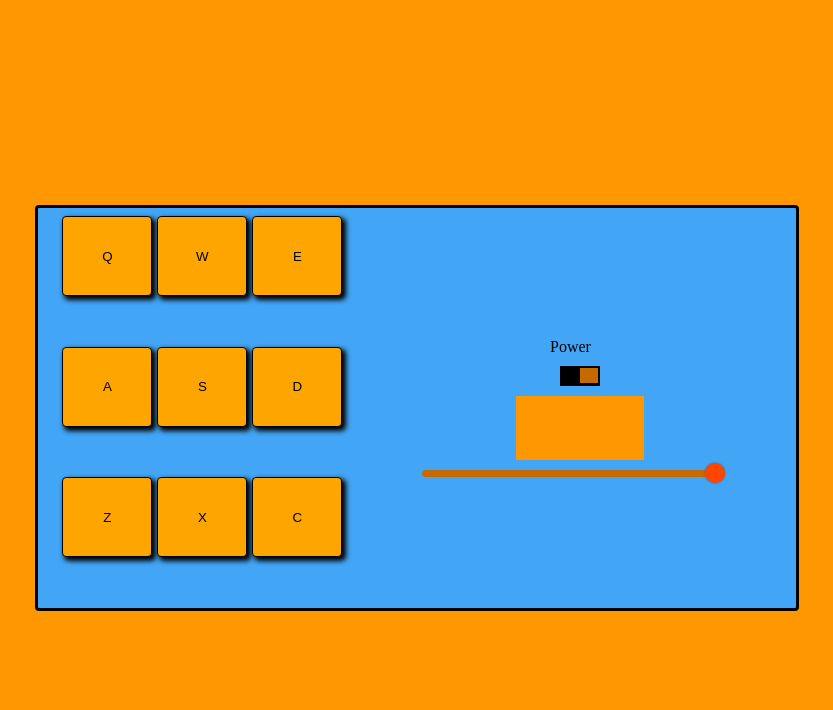
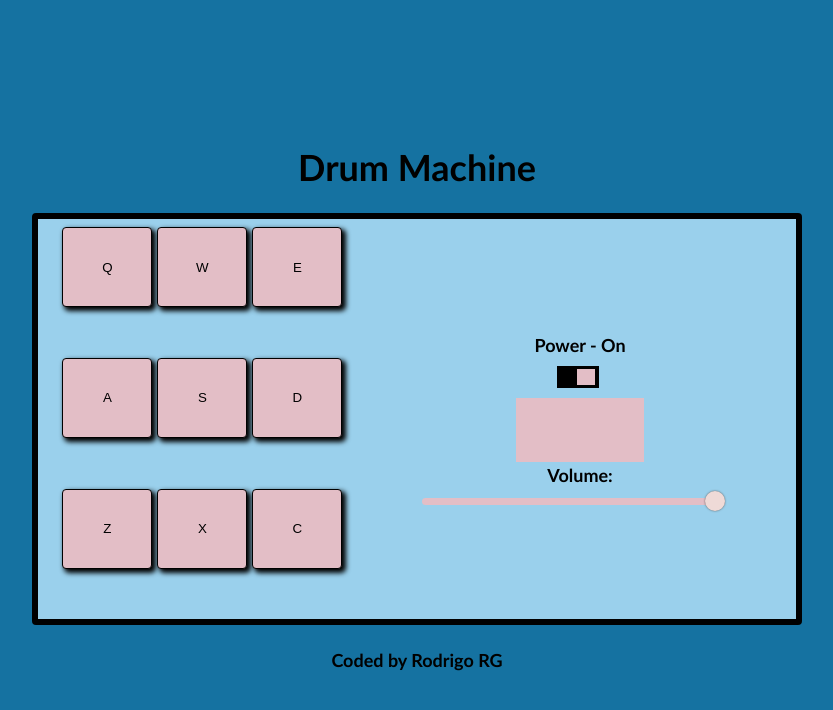
Before and after one commit to RodrigoRG1921/drum-machine, a React (Create React App) app: page / in a window 1280 px wide. Shown: the top 710 px of the page, without its empty margins (223-1056 px from the left). Built offline with nearby package versions, Linux system fonts and the light colour scheme.

Commit message:
Added new styles

```diff
--- a/src/App.css
+++ b/src/App.css
@@ -7,7 +7,6 @@
   display: flex;
   align-items: center;
   justify-content: center;
-  box-shadow: 3px 3px 5px 1px;
   cursor: pointer;
   align-self: center;
   margin: 4px;
@@ -17,9 +16,9 @@
   display: flex;
   width:60%;
   height: 50%;
-  background-color: #42a5f5;
+  background-color: #9AD0EC;
   border-radius: 4px;
-  border: 3px solid black;
+  border: 6px solid black;
   justify-content: space-around;
 }
 
@@ -28,6 +27,7 @@
   justify-content: center;
   align-items: center;
   height:100vh;
+  flex-direction: column;
 }
 
 .container-drums {
@@ -72,13 +72,15 @@
   display: flex;
   width: 8rem;
   height: 4rem;
-  background-color: #ff9800;
+  background-color: #E3BEC6;
   justify-content: center;
   align-items: center;
 }
 
 body {
-  background-color: #ff9800;
+  background-color: #1572A1;
+  font-family:'Gill Sans MT';
+  font-size: 18px;
 }
 
 input[type="range"] {
@@ -87,7 +89,7 @@ input[type="range"] {
   margin-right: 15px;
   width: 80%;
   height: 7px;
-  background: #c66900;
+  background: #E3BEC6;
   border-radius: 5px;
   background-size: 70% 100%;
   background-repeat: no-repeat;
@@ -97,25 +99,31 @@ input[type="range"]::-webkit-slider-thumb {
   height: 20px;
   width: 20px;
   border-radius: 50%;
-  background: #ff4500;
+  background: #EFDAD7;
   cursor: ew-resize;
   box-shadow: 0 0 2px 0 #555;
   transition: background .3s ease-in-out;
 }
 
+.controllers-text {
+  margin: 2px;
+}
+
 .power-button {
-  width: 40px;
-  height: 20px;
+  width: 42px;
+  height: 22px;
   background-color: black;
   margin: 10px;
+  margin-left: 25px;
   display: flex;
   align-items: center;
+  justify-content: center;
 }
 
 .power-button-switch {
   width: 18px;
-  height: 15px;
-  background-color: #c66900;
-  margin: 2px;
+  height: 16px;
+  background-color: #E3BEC6;
+  margin: 4px;
   cursor: pointer;
 }
--- a/src/App.js
+++ b/src/App.js
@@ -26,6 +26,7 @@ function App() {
 
   return (
     <div className="App">
+      <h1>Drum Machine</h1>
       <div className="container" id='drum-machine'>
         <div className="container-drums" >
           {bankOne.map((element) => {
@@ -46,12 +47,10 @@ function App() {
           handleSoundChange={handleSoundChange}
           handleClick={handlePowerClick}
           isOn={isOn}
-
-
           />
 
       </div>
-
+      <h4>Coded by Rodrigo RG</h4>
     </div>
   );
 }
--- a/src/components/Controllers.js
+++ b/src/components/Controllers.js
@@ -8,7 +8,7 @@ const Controllers = ({currentSound, handleSoundChange, handleClick, isOn}) => {
   return (
     <div className='controllers-container'>
       <div>
-        <span>Power</span>
+        <h4 className='controllers-text'>Power - { isOn ? 'On' : 'Off' }</h4>
         <div className='power-button' style={ isOn ? {justifyContent: 'flex-end'} : {justifyContent: 'flex-start'}}>
           <div className='power-button-switch' onClick={handleClick} ></div>
         </div>
@@ -17,6 +17,9 @@ const Controllers = ({currentSound, handleSoundChange, handleClick, isOn}) => {
       <div id='display'>
         {currentSound}
       </div>
+      <div>
+      </div>
+      <h4 className='controllers-text'>Volume:</h4>
       <input  id='volume-slider' type="range" step="0.01" min="0" max="1" onChange={handleSoundChange}/>
     </div>
   )
--- a/src/components/DrumPad.js
+++ b/src/components/DrumPad.js
@@ -13,6 +13,7 @@ const DrumPad = ({element, isOn, currentSoundVolume, setCurrentElement}) => {
       let sound1 = document.getElementById(element1.keyTrigger);
       sound1.play();
     }
+
 
   }
 
@@ -40,7 +41,7 @@ const DrumPad = ({element, isOn, currentSoundVolume, setCurrentElement}) => {
       className='drum-pad'
       onClick={() => handleClick(element)}
       id={element.id}
-      style={isPress ? {background: 'red'} : {background: 'orange'}}
+      style={isPress ? {background: '#EFDAD7'} : {background: '#E3BEC6', boxShadow: '3px 3px 5px 1px'}}
       >
       {element.keyTrigger}
       <audio className="clip" id={element.keyTrigger} src={element.url}/>
--- a/src/index.js
+++ b/src/index.js
@@ -7,6 +7,7 @@ const root = ReactDOM.createRoot(document.getElementById('root'));
 root.render(
   <React.StrictMode>
     <App />
+
   </React.StrictMode>
 );
 
```
